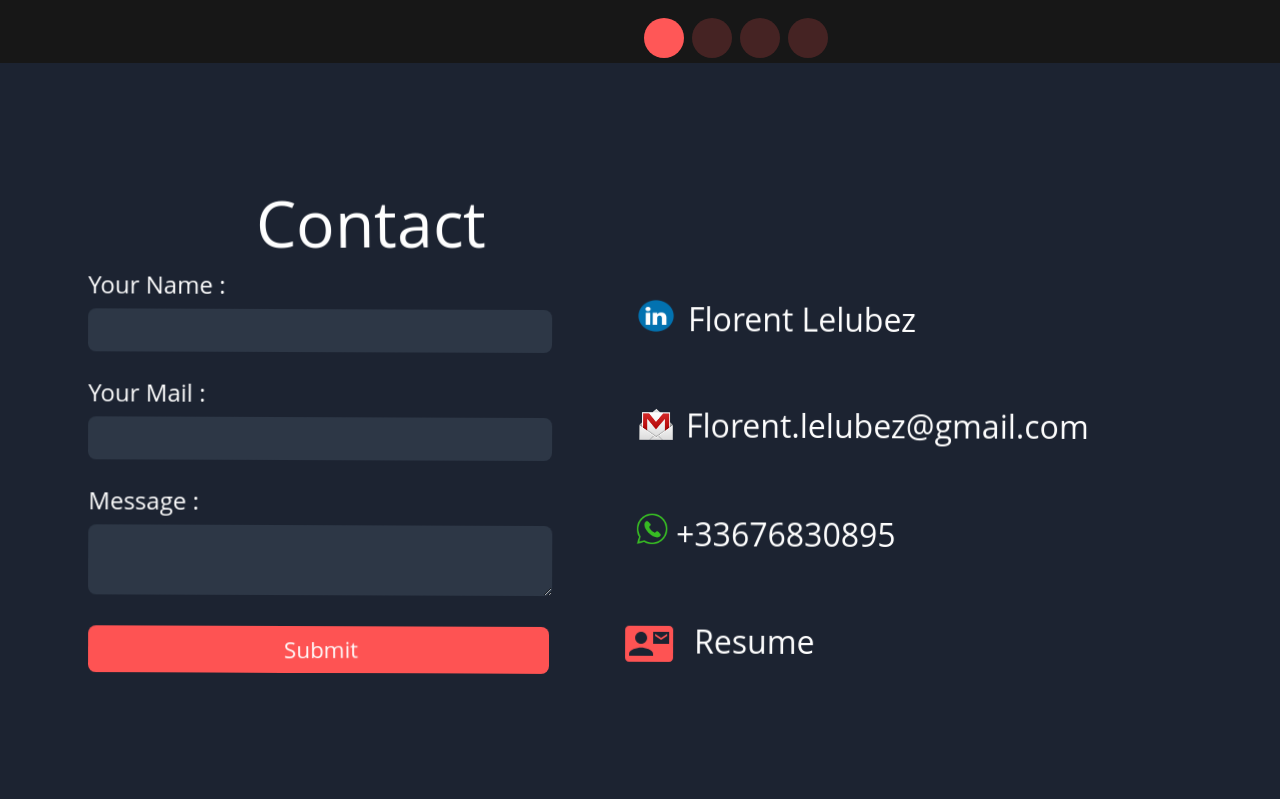
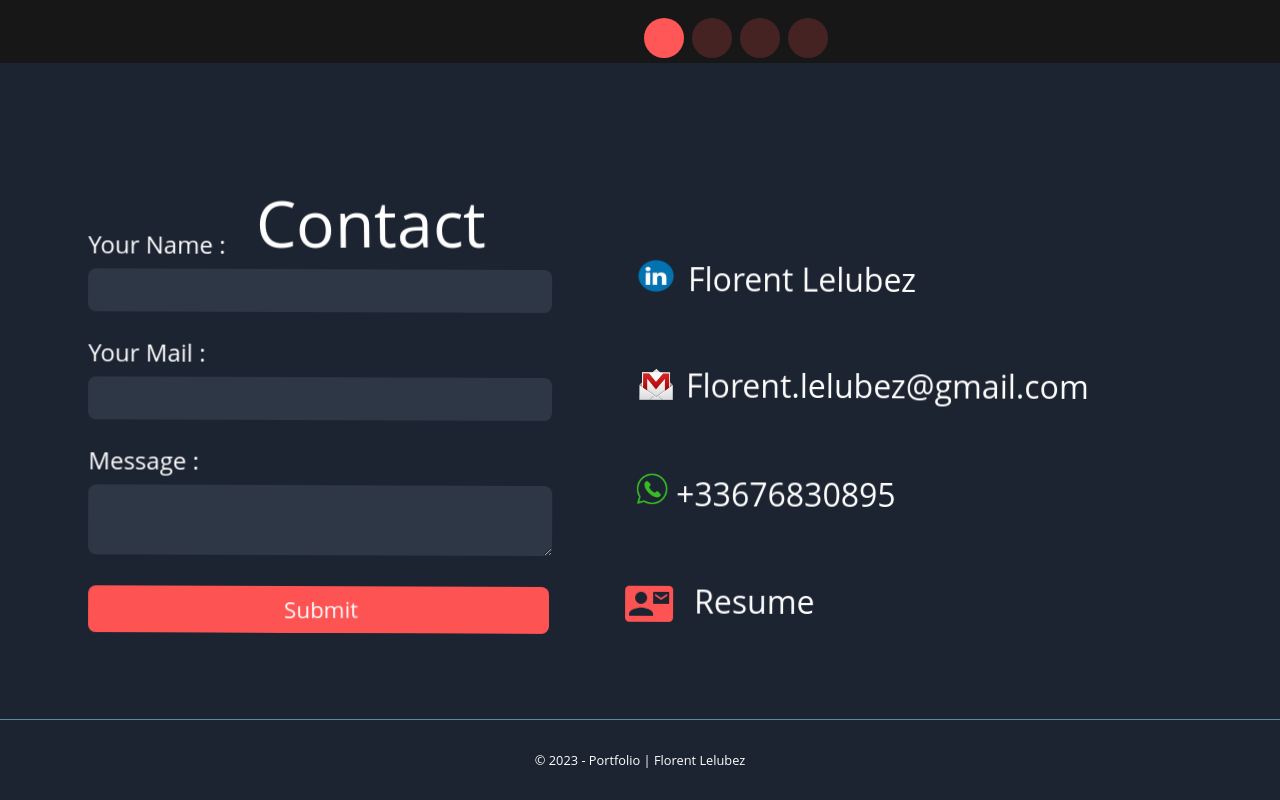
Before and after one commit to Flelubez/Portfolio, a Next.js app: page / in a window 1280 px wide. Shown: the part 8101-8901 px from the top of the page. Built offline with nearby package versions, Linux system fonts and the light colour scheme.

Commit message:
add component footer

```diff
--- /dev/null
+++ b/components/Footer.js
@@ -0,0 +1,17 @@
+import styles from "../styles/footer.module.css";
+import { useSelector } from "react-redux";
+
+function Footer() {
+
+const darkMode = useSelector((state) => state.theme.darkMode);
+
+  return (
+    <footer className={darkMode ? styles.footer : styles.footerLight}>
+      <p className={styles.footerText}>
+        © {new Date().getFullYear()} - Portfolio | Florent Lelubez
+      </p>
+    </footer>
+  );
+}
+
+export default Footer;
--- a/components/Main.js
+++ b/components/Main.js
@@ -5,10 +5,12 @@ import MyProjects from "@/components/MyProjects";
 import LandingOnSite from "@/components/LandingOnSite";
 import SoftSkills from "./SoftSkills";
 import Contact from "./Contact";
+import Footer from "./Footer";
 import styles from "../styles/main.module.css";
 import { Element, scroller } from "react-scroll";
 import { Slide, Zoom, Flip, Bounce, Rotate, Fade, Roll } from "react-reveal";
 import { useSelector } from "react-redux";
+
 
 function Main() {
   const [currentStepIndex, setCurrentStepIndex] = useState(0);
@@ -121,6 +123,9 @@ return (
       <section name="contact" id="contact">
         <Contact />
       </section>
+      <section>
+        <Footer />
+      </section>
     </div>
   </div>
 );
--- a/styles/contact.module.css
+++ b/styles/contact.module.css
@@ -5,7 +5,7 @@
 
 
 .container {
-    height: 82vh;
+    height: 72vh;
     width: 100%;
     background-color: #1c2331;
     color: white;
@@ -16,7 +16,7 @@
 }
 
 .containerLight {
-    height: 82vh;
+    height: 72vh;
     width: 100%;
     background-color: #5c86a4;
     color: black;
--- /dev/null
+++ b/styles/footer.module.css
@@ -0,0 +1,48 @@
+/* Footer.module.css */
+
+.footer {
+    width: 100%;
+    height: 10vh;
+    background-color: #1c2331;
+    color: white;
+    display: flex;
+    justify-content: center;
+    align-items: center;
+    border-top: 1px solid #5c86a4;
+    position: relative;
+    bottom: 0;
+}
+
+.footerLight {
+    width: 100%;
+    height: 10vh;
+    background-color: #5c86a4;
+    color: black;
+    display: flex;
+    justify-content: center;
+    align-items: center;
+    border-top: 1px solid #1c2331;
+    position: relative;
+    bottom: 0;
+}
+
+.footerText {
+    font-size: 1vw;
+    text-align: center;
+      transition: transform 0.5s;
+}
+
+.footerText:hover {
+    transform: scale(1.2);
+}
+
+@media screen and (max-width: 768px) {
+    .footer {
+        height: auto;
+        padding: 1rem 0;
+    }
+
+    .footerText {
+        font-size: 0.8rem;
+    }
+}
```
